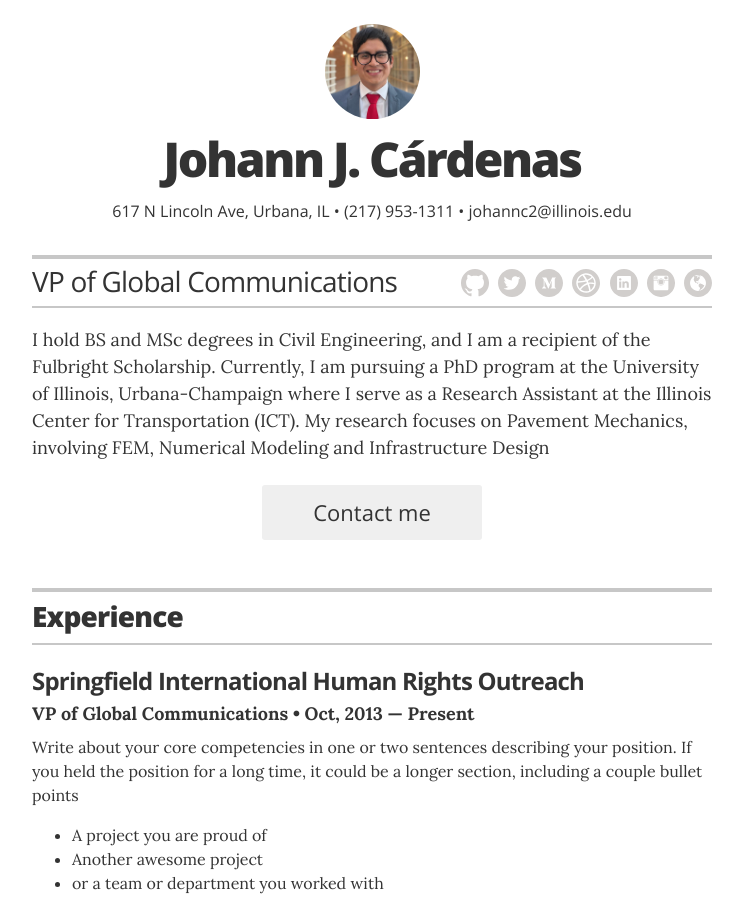
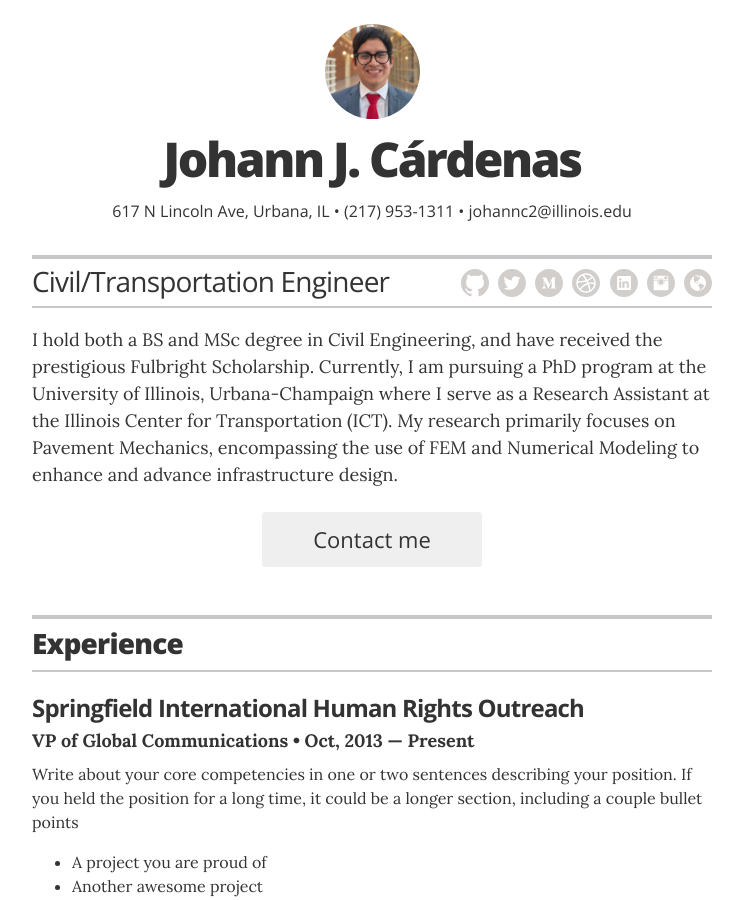
Before and after one commit to Johann-Cardenas/Johann-Cardenas.github.io, a Jekyll site: the page built from index.html, in a window 1280 px wide and 900 px high. Shown: the whole window, without its empty margins (268-1011 px from the left). Built offline with Jekyll 4.4.1, drawn with Linux system fonts in a browser that asks for light colours.

Commit message:
Update_Bio

```diff
--- a/_config.yml
+++ b/_config.yml
@@ -11,7 +11,7 @@ sass:
 # Resume settings
 resume_avatar:                  "true"
 resume_name:                    "Johann J. Cárdenas"
-resume_title:                   "VP of Global Communications"
+resume_title:                   "Civil/Transportation Engineer"
 
 # used for the contact button in _layouts/resume.html
 resume_contact_email:           "johannc2@illinois.edu"
@@ -23,7 +23,7 @@ resume_contact_address:         "617 N Lincoln Ave, Urbana, IL"
 resume_header_contact_info:     "617 N Lincoln Ave, Urbana, IL • (217) 953-1311 • johannc2@illinois.edu"
 display_header_contact_info:    "true"
 
-resume_header_intro: "<p>I hold BS and MSc degrees in Civil Engineering, and I am a recipient of the Fulbright Scholarship. Currently, I am pursuing a PhD program at the University of Illinois, Urbana-Champaign where I serve as a Research Assistant at the Illinois Center for Transportation (ICT). My research focuses on Pavement Mechanics, involving FEM, Numerical Modeling and Infrastructure Design</p>"
+resume_header_intro: "<p>I hold both a BS and MSc degree in Civil Engineering, and have received the prestigious Fulbright Scholarship. Currently, I am pursuing a PhD program at the University of Illinois, Urbana-Champaign where I serve as a Research Assistant at the Illinois Center for Transportation (ICT). My research primarily focuses on Pavement Mechanics, encompassing the use of FEM and Numerical Modeling to enhance and advance infrastructure design.</p>"
 
 # use "yes" to display the email contact button,
 # "no" to display an "I'm not looking for work" message,
```
